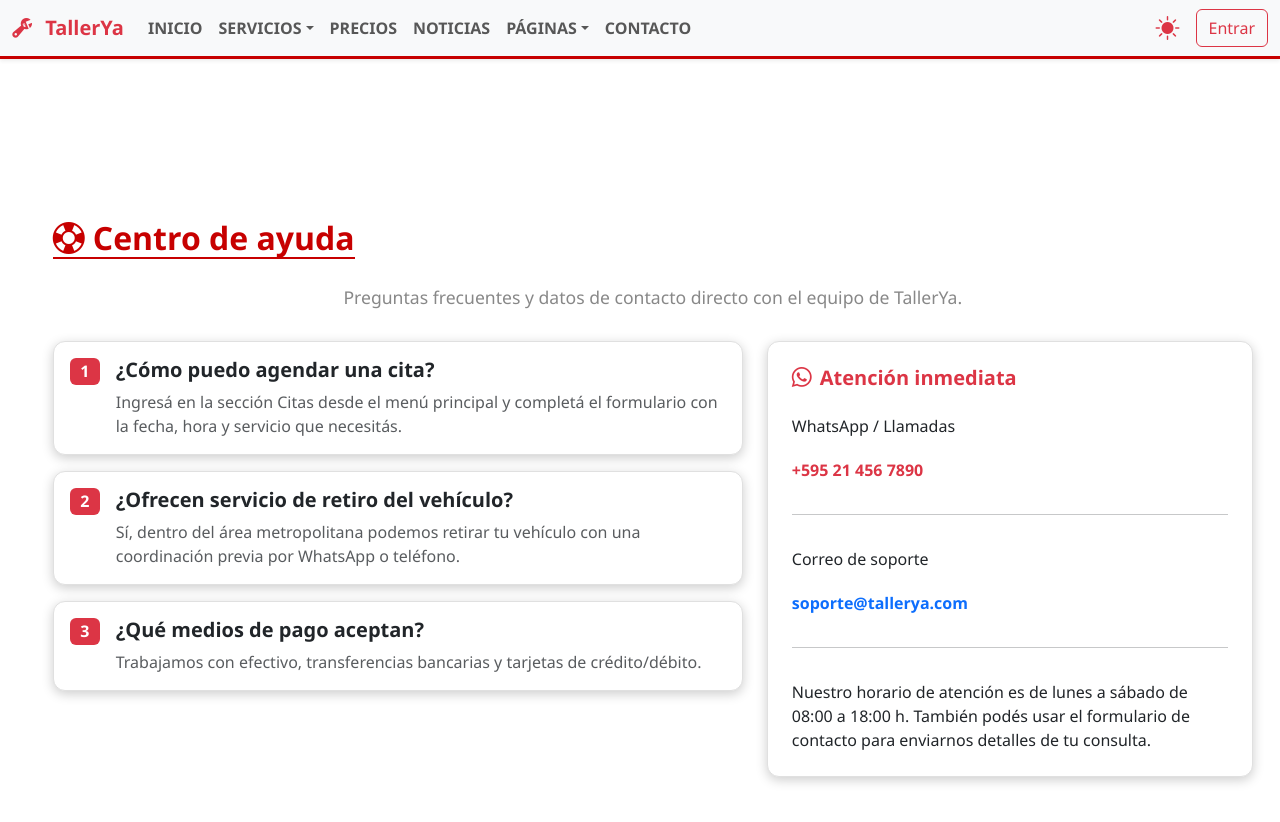
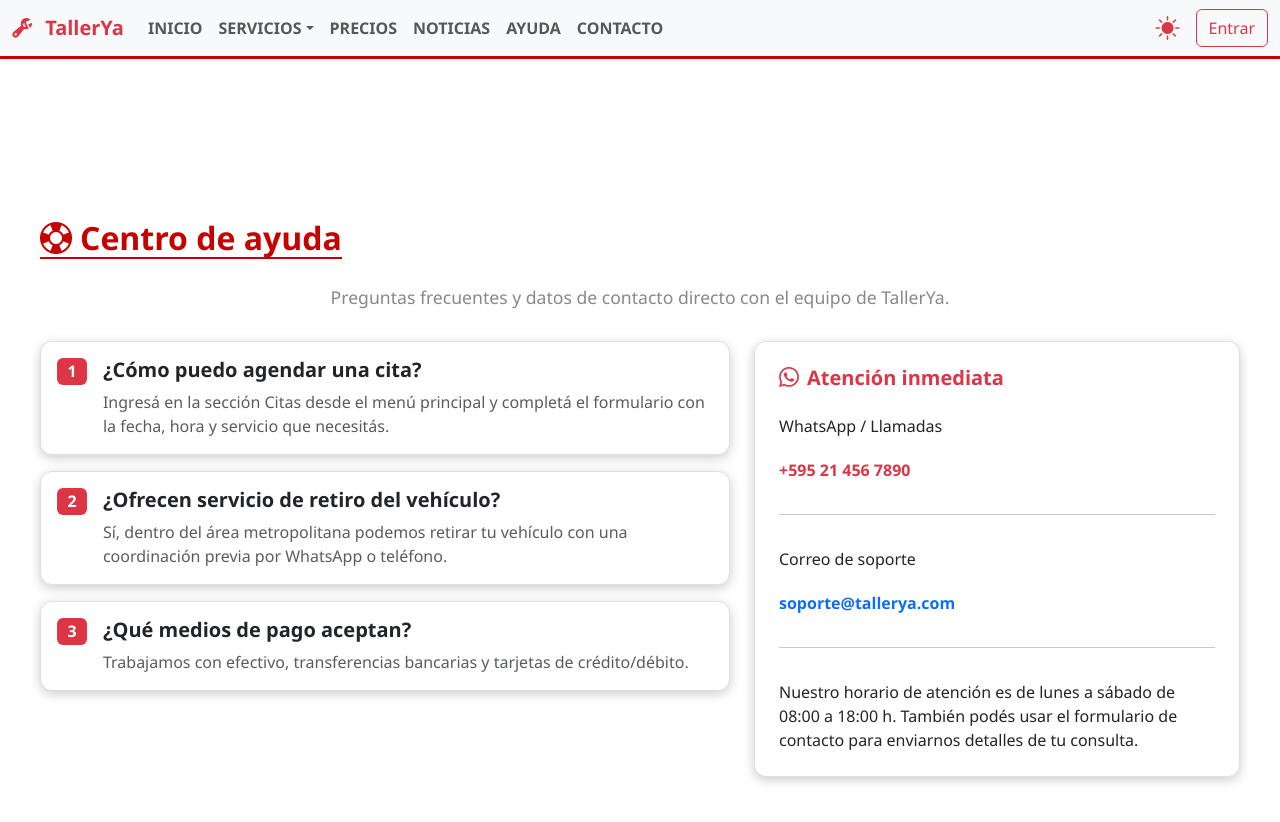
Before and after one commit to Ale27s/TallerYa, a React (Vite) app in the folder frontend/: page /ayuda in a window 1280 px wide. Shown: the top 822 px of the page. Built offline with nearby package versions, Linux system fonts and the light colour scheme.

Commit message:
Align layout background and navbar for clients

```diff
--- a/frontend/src/App.css
+++ b/frontend/src/App.css
@@ -164,9 +164,9 @@ html, body {
    🌐 PÁGINAS A PANTALLA COMPLETA (SIN SIDEBAR)
    ============================================================ */
 .content-wrapper {
-  width: min(1400px, 100%);
+  width: 100%;
   min-height: calc(100vh - 140px);
-  margin: 0 auto;
+  margin: 0;
   padding: 120px 2rem 3rem;
   background-color: var(--bs-body-bg);
   color: var(--bs-body-color);
@@ -185,7 +185,7 @@ html, body {
 
 .content-wrapper-full {
   /* ✅ Modificado para coincidir con calendar-fullscreen */
-  width: 97vw;
+  width: 100%;
   min-height: 100vh;
   padding: 40px 0;
   background-color: var(--bs-body-bg);
@@ -253,7 +253,7 @@ html, body {
    ============================================================ */
 .calendar-wrapper {
   /* ✅ Modificado para coincidir con calendar-fullscreen */
-  width: 97vw;
+  width: 100%;
   min-height: calc(100vh - 150px);
   display: flex;
   justify-content: center;
@@ -265,7 +265,7 @@ html, body {
 }
 
 .calendar-card {
-  width: 95vw;
+  width: 100%;
   max-width: 1600px;
   margin: 0 auto;
   border-radius: 10px;
@@ -283,7 +283,7 @@ html, body {
    🧭 Calendario fullscreen con barra fija
    ========================================= */
 .calendar-fullscreen {
-  width: 97vw;
+  width: 100%;
   min-height: 100vh;
   background-color: var(--bs-body-bg);
   overflow-x: hidden;
@@ -302,7 +302,7 @@ html, body {
 }
 
 .calendar-container {
-  width: 95vw;
+  width: 100%;
   max-width: 1500px;
   background-color: var(--bs-card-bg);
   border-radius: 12px;
@@ -372,7 +372,7 @@ html, body {
    🧭 Calendario fullscreen con barra fija
    ========================================= */
 .calendar-fullscreen {
-  width: 97vw;
+  width: 100%;
   min-height: 100vh;
   background-color: var(--bs-body-bg);
   overflow-x: hidden;
@@ -393,7 +393,7 @@ html, body {
 
 /* Contenedor principal del calendario */
 .calendar-container {
-  width: 95vw;
+  width: 100%;
   max-width: 1500px;
   background-color: var(--bs-card-bg);
   border-radius: 12px;
--- a/frontend/src/components/Navbar.jsx
+++ b/frontend/src/components/Navbar.jsx
@@ -92,45 +92,11 @@ function Navbar() {
               </Link>
             </li>
 
-            {/* Páginas */}
-              <li className="nav-item dropdown mega-dropdown">
-              <Link
-                className="nav-link dropdown-toggle"
-                to="#"
-                id="pagesDropdown"
-                role="button"
-                data-bs-toggle="dropdown"
-              >
-                PÁGINAS
+            {/* Ayuda */}
+            <li className="nav-item">
+              <Link className="nav-link" to="/ayuda">
+                AYUDA
               </Link>
-               <div className="dropdown-menu mega-menu shadow border-0 p-0" aria-labelledby="pagesDropdown">
-                <div className="mega-menu__content py-3">
-                  <Link className="dropdown-item mega-menu__link" to="/clientes">
-                    <span>Clientes</span>
-                    <i className="bi bi-chevron-right"></i>
-                  </Link>
-                  <Link className="dropdown-item mega-menu__link" to="/personal">
-                    <span>Personal</span>
-                    <i className="bi bi-chevron-right"></i>
-                  </Link>
-                  <Link className="dropdown-item mega-menu__link" to="/login">
-                    <span>Iniciar sesión</span>
-                    <i className="bi bi-chevron-right"></i>
-                  </Link>
-                  <Link className="dropdown-item mega-menu__link" to="/register">
-                    <span>Registro</span>
-                    <i className="bi bi-chevron-right"></i>
-                  </Link>
-                  <Link className="dropdown-item mega-menu__link" to="/contacto">
-                    <span>Contacto</span>
-                    <i className="bi bi-chevron-right"></i>
-                  </Link>
-                  <Link className="dropdown-item mega-menu__link" to="/ayuda">
-                    <span>Ayuda y soporte</span>
-                    <i className="bi bi-chevron-right"></i>
-                  </Link>
-                </div>
-              </div>
             </li>
 
             {/* Contacto */}
--- a/frontend/src/index.css
+++ b/frontend/src/index.css
@@ -2,8 +2,8 @@
   font-family: "Segoe UI", system-ui, -apple-system, BlinkMacSystemFont, "Roboto", sans-serif;
   line-height: 1.5;
   font-weight: 400;
-  color: #f5f5f5;
-  background-color: #0d0d0d;
+  color: var(--bs-body-color);
+  background-color: var(--bs-body-bg);
   font-synthesis: none;
   text-rendering: optimizeLegibility;
   -webkit-font-smoothing: antialiased;
@@ -17,13 +17,14 @@
 body {
   margin: 0;
   min-height: 100vh;
-  background-color: #0d0d0d;
-  color: #f5f5f5;
+  background-color: var(--bs-body-bg);
+  color: var(--bs-body-color);
 }
 
 #root {
   min-height: 100vh;
   width: 100%;
+  background-color: var(--bs-body-bg);
 }
 
 a {
```
